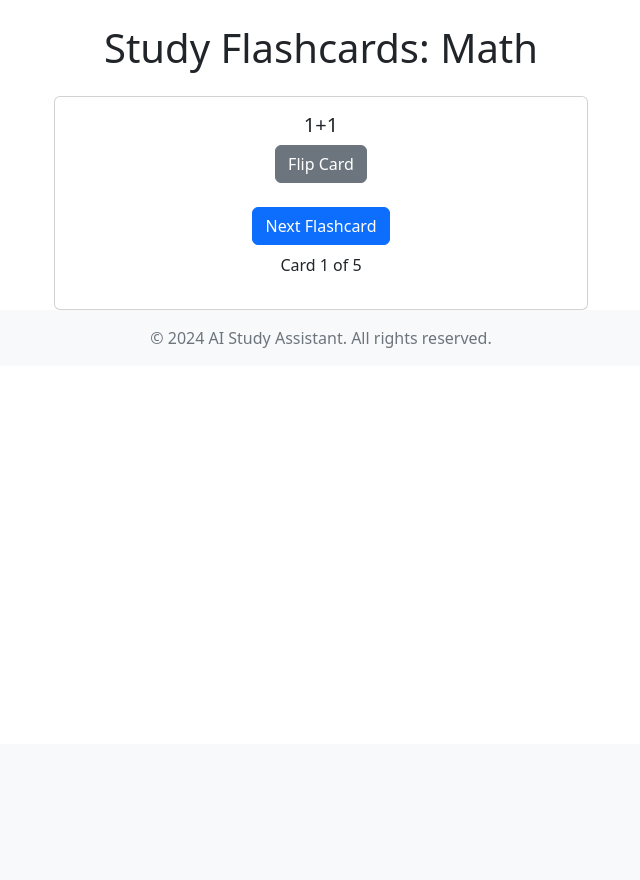
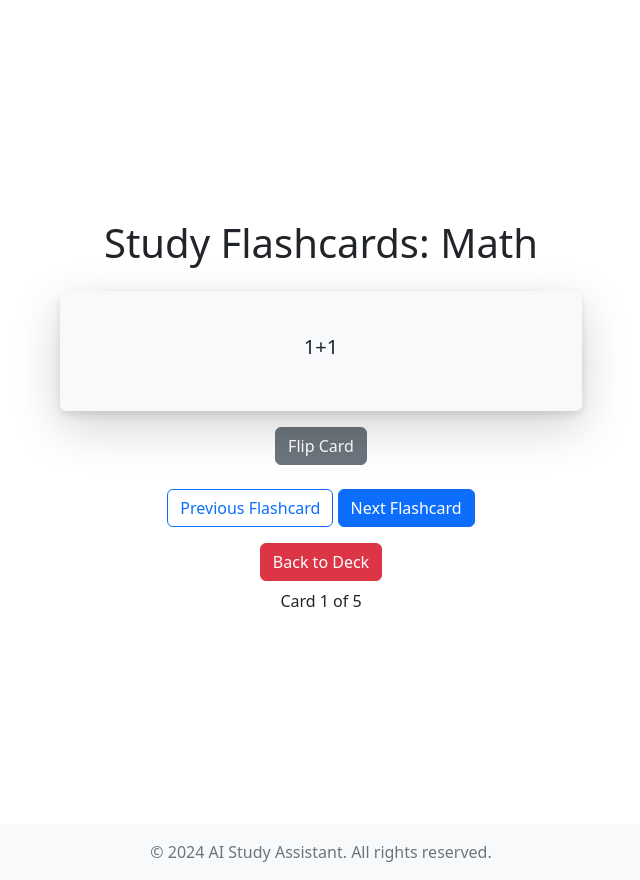
Before and after one commit to rafanahmed/Django-AI-Study-Assistant, a Django app: page /deck/1/study/ in a window 1280 px wide. Shown: the part 56-936 px from the top of the page, without its empty margins (319-959 px from the left). Before the commit the page ends 404 px from the top, so only its background shows below. Run offline with Django 5.2, Linux system fonts and the light colour scheme; data comes from the database, SQL or seed files in the repository.

Commit message:
Bug fixes to flashcard

```diff
--- a/base/templates/base/study_flashcards.html
+++ b/base/templates/base/study_flashcards.html
@@ -1,45 +1,88 @@
 {% extends 'base/base.html' %}
 
 {% block content %}
-<div class="container">
-    <h1 class="text-center mb-4">Study Flashcards: {{ deck.name }}</h1>
+<div class="container-fluid d-flex flex-column" style="min-height: 100vh;">
+    <div class="container text-center my-auto">
+        <h1 class="mb-4">Study Flashcards: {{ deck.name }}</h1>
 
-    <div class="row justify-content-center">
-        <div class="col-md-6 text-center">
-            <div class="card">
-                <div class="card-body">
-                    <h5 class="card-title" id="flashcard">
-                        <span id="flashcard-question">{{ current_card.question }}</span>
-                        <span id="flashcard-answer" style="display:none">{{ current_card.answer }}</span>
-                    </h5>
-                    <button class="btn btn-secondary" id="flip-button" onclick="flipCard()">Flip Card</button>
-                    <div class="mt-4">
-                        <a href="{% url 'study_flashcards' deck.id %}?card={{ next_card_index }}" class="btn btn-primary">
-                            Next Flashcard
-                        </a>
+        <div class="row justify-content-center">
+            <div class="col-md-6 text-center">
+                <div class="card shadow-lg border-0" id="flashcard-container">
+                    <div class="card-body p-0" id="flashcard">
+                        <div class="flashcard-front">
+                            <h5 class="card-title" id="flashcard-question">{{ current_card.question }}</h5>
+                        </div>
+                        <div class="flashcard-back">
+                            <h5 class="card-title" id="flashcard-answer">{{ current_card.answer }}</h5>
+                        </div>
                     </div>
-                    <p class="mt-2">
-                        Card {{ current_card_index_plus_one }} of {{ total_cards }}
-                    </p>
                 </div>
+                <button class="btn btn-secondary mt-3" id="flip-button" onclick="flipCard()">Flip Card</button>
+                <div class="mt-4">
+                    <a href="{% url 'study_flashcards' deck.id %}?card={{ prev_card_index }}" class="btn btn-outline-primary">Previous Flashcard</a>
+                    <a href="{% url 'study_flashcards' deck.id %}?card={{ next_card_index }}" class="btn btn-primary">Next Flashcard</a>
+                </div>
+                <div class="mt-3">
+                    <a href="{% url 'deck_detail' deck.id %}" class="btn btn-danger">Back to Deck</a>
+                </div>
+                <p class="mt-2">Card {{ current_card_index_plus_one }} of {{ total_cards }}</p>
             </div>
         </div>
     </div>
+
 </div>
 
+<style>
+    #flashcard-container {
+        perspective: 1000px;
+        border: none;
+    }
+
+    #flashcard {
+        transition: transform 0.6s;
+        transform-style: preserve-3d;
+        position: relative;
+        width: 100%;
+        height: 120px;
+        background-color: white;
+        border-radius: 8px;
+        box-shadow: 0 4px 8px rgba(0, 0, 0, 0.1); /* Shadow for the container */
+    }
+
+    .flashcard-front, .flashcard-back {
+        position: absolute;
+        width: 100%;
+        height: 100%;
+        backface-visibility: hidden;
+        display: flex;
+        align-items: center;
+        justify-content: center;
+        padding: 10px;
+        border-radius: 8px;
+    }
+
+    .flashcard-front {
+        background-color: #f8f9fa;
+    }
+
+    .flashcard-back {
+        background-color: #e9ecef;
+        transform: rotateY(180deg);
+    }
+
+    .flipped {
+        transform: rotateY(180deg);
+    }
+
+    .footer {
+        background-color: #f8f9fa;
+    }
+</style>
+
 <script>
-    // Function to flip the flashcard
     function flipCard() {
-        var question = document.getElementById('flashcard-question');
-        var answer = document.getElementById('flashcard-answer');
-
-        if (question.style.display === 'none') {
-            question.style.display = 'block';
-            answer.style.display = 'none';
-        } else {
-            question.style.display = 'none';
-            answer.style.display = 'block';
-        }
+        var flashcard = document.getElementById('flashcard');
+        flashcard.classList.toggle('flipped');
     }
 </script>
 
```
